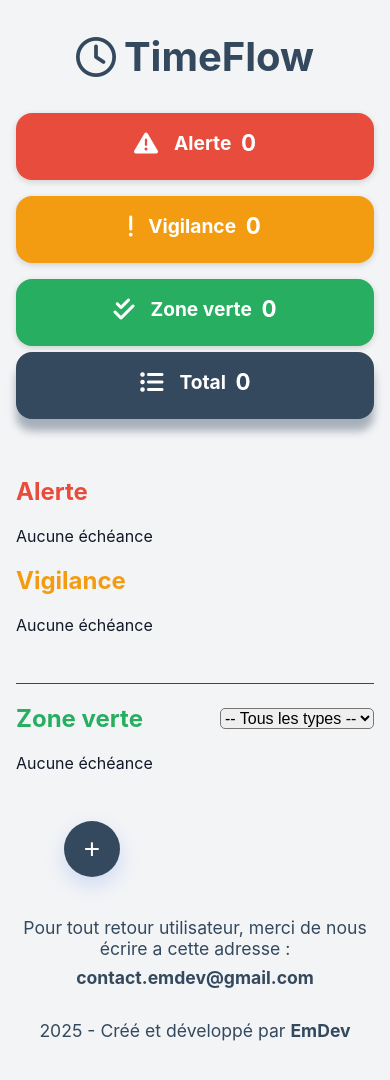
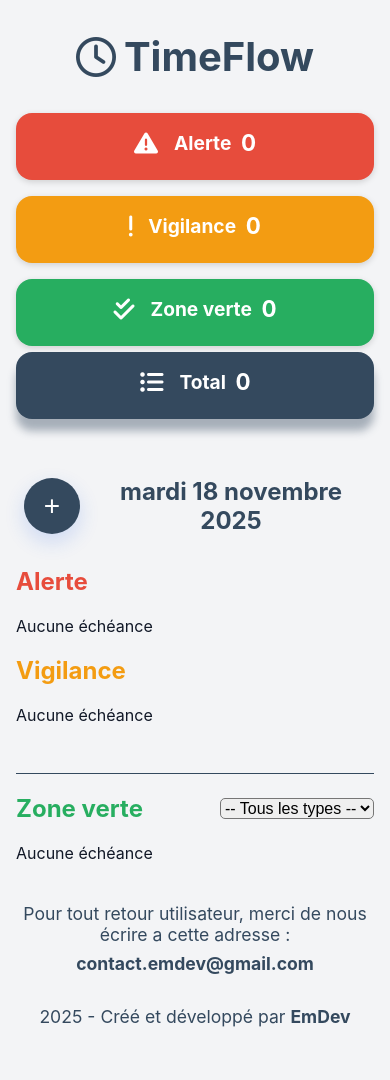
Before and after one commit to RikoDust/Beta-TimeFlow, a plain HTML site: page index.html in a window 390 px wide. Drawn offline with Linux system fonts and the light colour scheme.

Commit message:
feat: ajout de la date du jour et déplacement du bouton d'ajout

```diff
--- a/index.html
+++ b/index.html
@@ -61,6 +61,17 @@
 </section>
 
 
+<section class="dateAndAdd">
+  <div class="add-container">
+      <button id="addBtn">+</button>
+      <span class="tooltip">Nouvel ajout</span>
+  </div>
+
+  <div id="date-container"></div>
+
+</section>
+
+
 
     <section class="danger">
       <h2>Alerte</h2>
@@ -83,11 +94,6 @@
     </section>
 
 
-
-    <div class="add-container">
-      <button id="addBtn">+</button>
-      <span class="tooltip">Nouvel ajout</span>
-    </div>
 
   </main>
 
@@ -145,6 +151,7 @@
   <!-- script javascript -->
 
 <script src="js/dataManager.js"></script>
+<script src="js/date.js"></script>
 <script src="js/deleteContract.js"></script>
 <script src="js/filter.js"></script>
 <script src="js/addContract.js"></script>
--- /dev/null
+++ b/js/date.js
@@ -0,0 +1,14 @@
+// date.js
+
+const dateEl = document.getElementById("date-container");
+
+const options = {
+  weekday: "long",
+  year: "numeric",
+  month: "long",
+  day: "numeric"
+};
+
+const today = new Date().toLocaleDateString("fr-FR", options);
+
+dateEl.textContent = today;
--- a/styles.css
+++ b/styles.css
@@ -139,8 +139,68 @@ header p{
 
 
 
+.dateAndAdd{
+  display: flex;
+  flex-direction: row;
+  justify-content: space-between;
+  text-align: center;
+  align-items: center;
+  padding: 0 4rem;
+  margin-bottom: 2rem;
+}
 
+.add-container {
+  position: relative;
+  display: inline-block;
+}
 
+/* bouton existant */
+#addBtn {
+  /*margin-left: 3rem;
+  margin-top: 3rem; */
+  width: 56px;
+  height: 56px;
+  border-radius: 50%;
+  border: none;
+  background: var(--accent);
+  color: white;
+  font-size: 28px;
+  cursor: pointer;
+  box-shadow: 0 8px 20px rgba(37, 99, 235, 0.18);
+  transition: transform 0.1s;
+}
+#addBtn:active {
+  transform: scale(.96);
+}
+
+/* tooltip */
+.tooltip {
+  position: absolute;
+  top: 50%;
+  left: 100%; /* à droite du bouton */
+  transform: translateY(-50%) translateX(10px); /* légèrement décalé */
+  background: #34495e;
+  color: white;
+  padding: 0.3rem 0.6rem;
+  border-radius: 0.3rem;
+  font-size: 0.9rem;
+  white-space: nowrap;
+  opacity: 0;
+  pointer-events: none;
+  transition: opacity 0.3s, transform 0.3s;
+}
+
+/* Affiche le tooltip uniquement au hover du bouton */
+#addBtn:hover + .tooltip {
+  opacity: 1;
+  transform: translateY(-50%) translateX(0);
+}
+
+#date-container{
+  font-size: 1.5rem;
+  font-weight: bold;
+  color: #34495e;
+}
 
 
 
@@ -244,52 +304,7 @@ select{
 .small-muted{color:var(--muted); font-size:13px}
 
 
-.add-container {
-  position: relative;
-  display: inline-block;
-}
 
-/* bouton existant */
-#addBtn {
-  margin-left: 3rem;
-  margin-top: 3rem;
-  width: 56px;
-  height: 56px;
-  border-radius: 50%;
-  border: none;
-  background: var(--accent);
-  color: white;
-  font-size: 28px;
-  cursor: pointer;
-  box-shadow: 0 8px 20px rgba(37, 99, 235, 0.18);
-  transition: transform 0.1s;
-}
-#addBtn:active {
-  transform: scale(.96);
-}
-
-/* tooltip */
-.tooltip {
-  position: absolute;
-  top: 50%;
-  left: 100%; /* à droite du bouton */
-  transform: translateY(-50%) translateX(10px); /* légèrement décalé */
-  background: #34495e;
-  color: white;
-  padding: 0.3rem 0.6rem;
-  border-radius: 0.3rem;
-  font-size: 0.9rem;
-  white-space: nowrap;
-  opacity: 0;
-  pointer-events: none;
-  transition: opacity 0.3s, transform 0.3s;
-}
-
-/* Affiche le tooltip uniquement au hover du bouton */
-#addBtn:hover + .tooltip {
-  opacity: 1;
-  transform: translateY(-50%) translateX(0);
-}
 
 
 
@@ -469,7 +484,7 @@ footer a{
 
 
 
-/* Version mobile */
+/**** Version mobile ****/
 @media (max-width: 768px) {
 
 .stat-card {
@@ -478,11 +493,10 @@ footer a{
 
 .stat-header {
   display: flex;
-  align-items: center;   /* aligne verticalement au milieu */
+  align-items: center;
   justify-content: center;
-  gap: 0.5rem;           /* espace entre les éléments */
+  gap: 0.5rem;
 }
-
 
 
 .stat-card span{
@@ -490,14 +504,17 @@ footer a{
   margin-bottom: 8px;
   }
 
-
   .danger-number, .vigilance-number, .courant-number, .total-contrat  {
     margin-left: 0.6rem;
   }
 
+  .dateAndAdd{
+  padding: 0 0.5rem;
+}
 
-
-
+#addBtn {
+  margin-right: 1rem;
+}
 
 
 }
```
